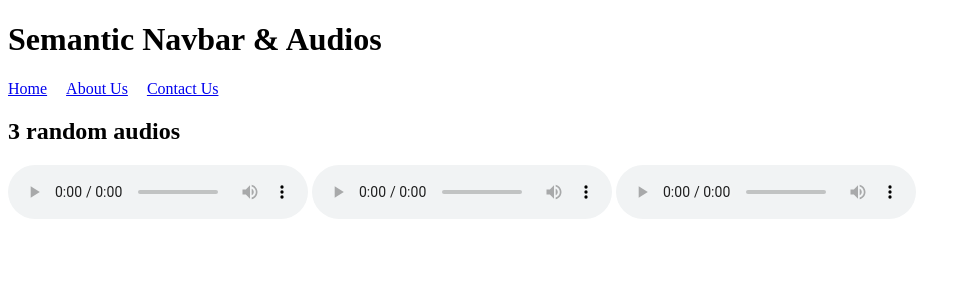
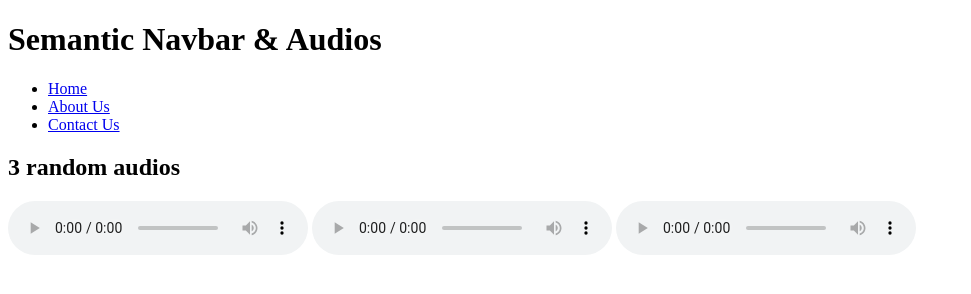
Before and after one commit to acciojob/semantic-navbar-and-audios-SangmalaSuryavanshi, a website: page main.html in a window 1280 px wide. Shown: the whole page, without its empty margins (0-971 px from the left). Drawn offline with Linux system fonts and the light colour scheme.

Commit message:
audio control

```diff
--- a/main.html
+++ b/main.html
@@ -5,21 +5,14 @@
 <head>
 	<title>Semantic Navbar and Audios</title>
 	<link rel="stylesheet" href="styles.css">
-	<style>
-		nav ul {
-            list-style-type: none;
-            padding: 0;
-        }
-        nav ul li {
-            display: inline;
-            margin-right: 15px;
-        }
-	</style>
+
 </head>
 
 <body>
+<h1>Semantic Navbar & Audios</h1>
+
 <!-- the entire body must be written by student -->
-<h1>Semantic Navbar & Audios</h1>
+
 <!-- Semantic Navbar -->
 <nav>
 	<ul>
@@ -27,6 +20,7 @@
 		<li><a href="https://commondatastorage.googleapis.com/codeskulptor-assets/Epoq-Lepidoptera.ogg">About Us</a></li>
 		<li><a href="https://codeskulptor-demos.commondatastorage.googleapis.com/pang/paza-moduless.mp3">Contact Us</a></li>
 	</ul>
+</nav>
 	<div>
 		<h2>3 random audios</h2>
 		<audio controls>
```
